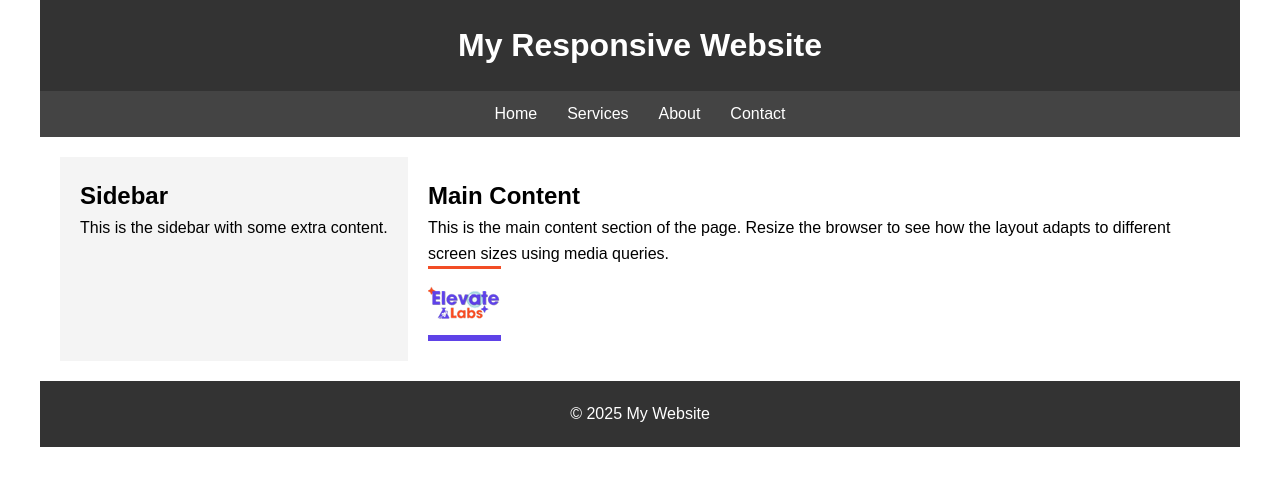
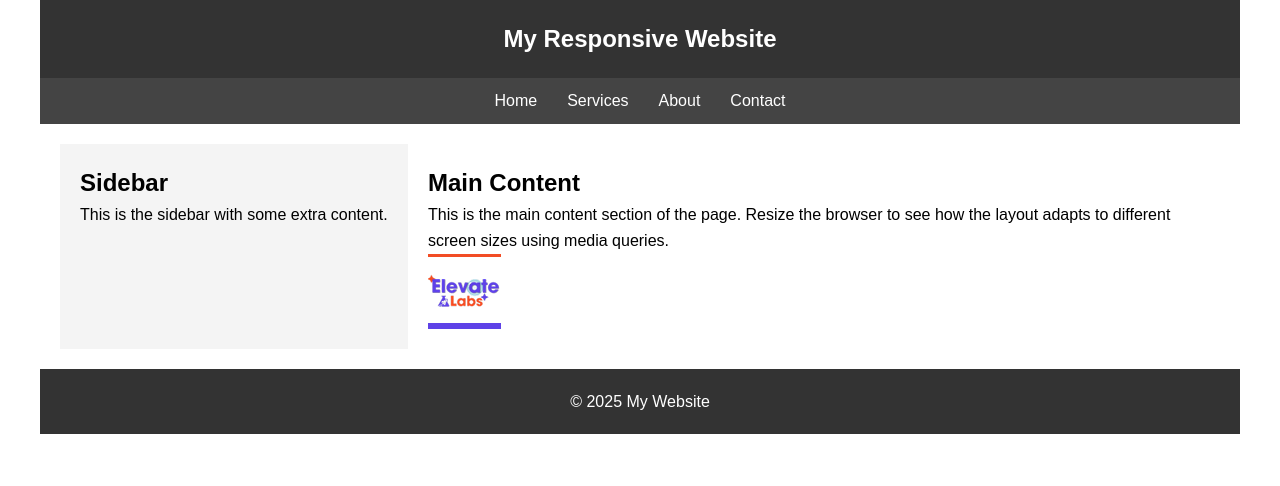
Before and after one commit to harshavardhan-macha/harshavardhan-macha.github.io, a plain HTML site: page index.html in a window 1280 px wide. Drawn offline with Linux system fonts and the light colour scheme.

Commit message:
update some tag name

```diff
--- a/index.html
+++ b/index.html
@@ -8,7 +8,7 @@
 </head>
 <body>
   <header>
-    <h1>My Responsive Website</h1>
+    <h2>My Responsive Website</h2>
   </header>
 
   <nav>
```
